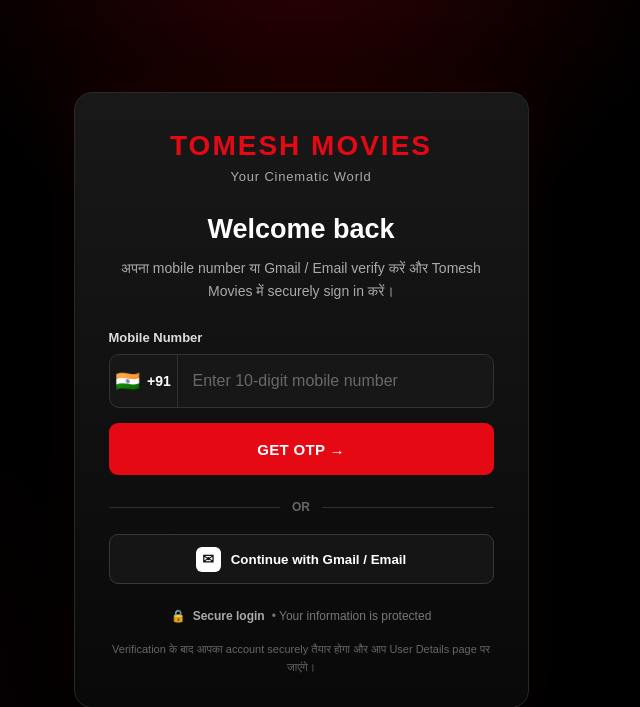
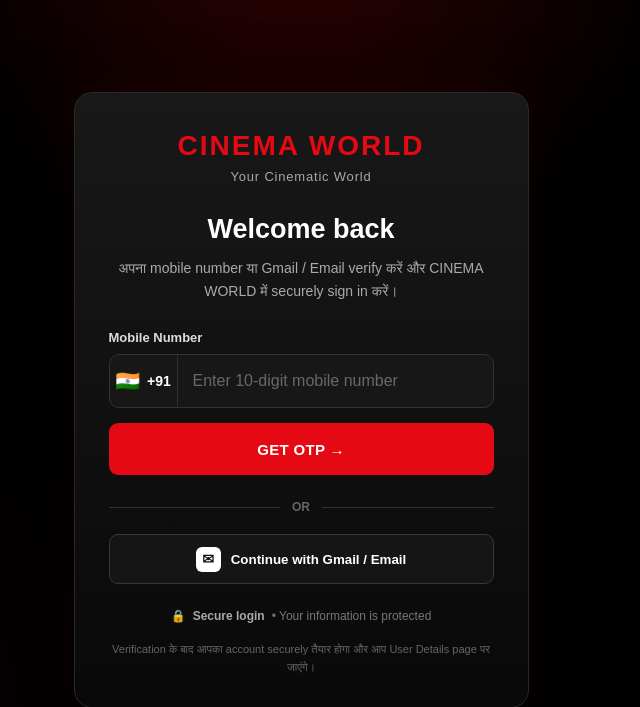
Before and after one commit to techtomesh01-ctrl/tomesh-movie, a Flask app: page /login in a window 1280 px wide. Shown: the top 707 px of the page, without its empty margins (339-979 px from the left). Run offline with Flask 3, Linux system fonts and the light colour scheme; some libraries are stand-ins or nearby versions.

Commit message:
Update branding from Tomesh Movies to CINEMA WORLD

```diff
--- a/templates/login.html
+++ b/templates/login.html
@@ -5,7 +5,7 @@
     <meta name="viewport" content="width=device-width, initial-scale=1.0">
     <meta name="theme-color" content="#000000">
 
-    <title>Sign In | Tomesh Movies</title>
+    <title>Sign In | CINEMA WORLD</title>
 
     <style>
         *{
@@ -376,7 +376,7 @@
     <main class="tm-card">
 
         <div class="tm-brand">
-            <div class="tm-brand-title">TOMESH MOVIES</div>
+            <div class="tm-brand-title">CINEMA WORLD</div>
             <div class="tm-brand-subtitle">Your Cinematic World</div>
         </div>
 
@@ -403,7 +403,7 @@
             <h1 class="tm-heading">Welcome back</h1>
 
             <p class="tm-description">
-                अपना verification code डालें और Tomesh Movies में securely sign in करें।
+                अपना verification code डालें और CINEMA WORLD में securely sign in करें।
             </p>
 
             {% if session.get("otp_mobile") %}
@@ -502,7 +502,7 @@
 
             <p class="tm-description">
                 अपना mobile number या Gmail / Email verify करें
-                और Tomesh Movies में securely sign in करें।
+                और CINEMA WORLD में securely sign in करें।
             </p>
 
 
```
